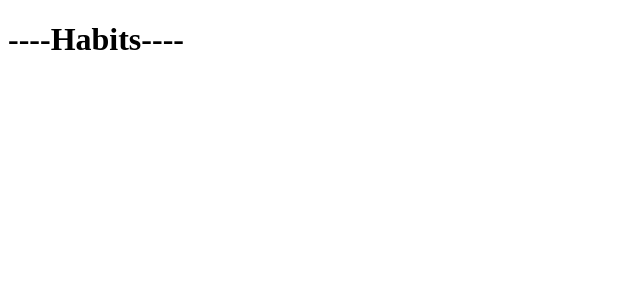
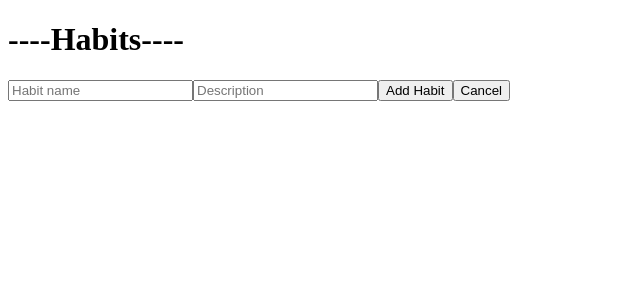
Before and after one commit to Jondrielle/Habit-Tracker, a Vue app in the folder frontend/: page / in a window 1280 px wide. Shown: the top 300 px of the page, without its empty margins (0-640 px from the left). Built offline with nearby package versions, Linux system fonts and the light colour scheme.

Commit message:
Fixing data flow design

```diff
--- a/frontend/src/App.vue
+++ b/frontend/src/App.vue
@@ -8,12 +8,6 @@ import HabitForm from "./components/HabitForm.vue"
 
 const habits = ref([])
 
-const name = ref("")
-const description = ref("")
-const id = ref(0)
-const isComplete = ref(false)
-const streak = ref(0)
-const lastCompletion = ref("")
 
 const isEditing = ref(false)
 const selectedHabit = ref(null)
@@ -35,21 +29,18 @@ async function getHabit(){
   }
 }
 
-async function addHabit(){
-  if (!name.value.trim()) return
-
+async function addHabit(habit){
   try{
-    const response = await fetch(`http://127.0.0.1:8000/habit`,{
-      method:"POST",
+    const response = await fetch("http://127.0.0.1:8000/habit", {
+      method: "POST",
       headers:{
-        "Content-Type":
-        "application/json"
+        "Content-Type":"application/json"
       },
       body: JSON.stringify({
-        name:name.value,
-        description:description.value
+        name: habit.name,
+        description: habit.description
       })
-    });
+    })
 
     if(!response.ok){
       throw new Error(`Response status: ${response.status}`)
@@ -58,9 +49,6 @@ async function addHabit(){
     const result = await response.json()
 
     habits.value.push(result)
-
-    name.value = ""
-    description.value = ""
 
   }catch(error){
     console.error(error.message)
@@ -81,6 +69,11 @@ async function handleDelete(id){
 
     habits.value = habits.value.filter(habit => habit.id !== id)
 
+    if(selectedHabit.value?.id === id){
+      selectedHabit.value = null
+      isEditing.value = false
+    }
+
     console.log("Task was deleted")
   }catch(error){
     console.error(error.message)
@@ -92,21 +85,19 @@ async function handleUpdate(habit){
     const response = await fetch(`http://127.0.0.1:8000/habits/${habit.id}`,{
       method:"PATCH",
       headers:{
-        "Content-Type":
-          "application/json"
+        "Content-Type":"application/json"
       },
       body: JSON.stringify(habit)
     })
 
-    name.value = ""
-    description.value = ""
+    console.log(habit)
+    if(!response.ok){
+      throw new Error(`Response: ${response.status}`)
+    }
+
     const updatedHabit = await response.json()
 
-    if(!response.ok){
-      throw new Error (`Response: ${response.status}`)
-    }
-
-    const index = habits.value.findIndex(habit => habit.id === id)
+    const index = habits.value.findIndex(h => h.id === habit.id)
 
     if(index !== -1){
       habits.value[index] = updatedHabit
@@ -114,7 +105,6 @@ async function handleUpdate(habit){
 
     isEditing.value = false
     selectedHabit.value = null
-
 
   }catch(error){
     console.error(error.message)
@@ -124,6 +114,11 @@ async function handleUpdate(habit){
 function startEdit(habit){
   selectedHabit.value = {...habit}
   isEditing.value = true
+}
+
+function cancelForm(){
+  selectedHabit.value = null
+  isEditing.value = false
 }
 
 onMounted(()=>{
@@ -137,16 +132,18 @@ onMounted(()=>{
     <div>
       <HabitItem :habit="habit"
       @delete="handleDelete"
-      @edit="startEdit(habit)"
+      @edit="startEdit"
       />
     </div>
   </div>
 
   <HabitForm
-    v-if="isEditing"
+    :key="selectedHabit?.id || 'new'"
     :habit="selectedHabit"
     :editMode ="isEditing"
-    @save="handleUpdate"/>
+    @save="handleUpdate" @create="addHabit"
+    @cancel="cancelForm"
+  />
 </template>
 
 <style scoped></style>
--- a/frontend/src/components/HabitForm.vue
+++ b/frontend/src/components/HabitForm.vue
@@ -6,21 +6,36 @@ const props = defineProps({
   habit: Object
 })
 
-const emit = defineEmits(["save"])
+const emit = defineEmits(["save","create","cancel"])
 
 const form = ref({
+  id: props.habit?.id,
   name: props.habit?.name || "",
-  description: props.habit?.description || ""
+  description: props.habit?.description || "",
+  is_complete: props.habit?.is_complete || false
 })
 
 function submit() {
-  emit("save", form.value)
+  if(props.editMode){
+    emit("save", form.value)
+  }
+  else{
+    emit("create", form.value)
+  }
 }
+
+function cancel(){
+  emit('cancel')
+}
+
 </script>
 
 <template>
   <form @submit.prevent="submit">
-    <input v-model="form.name" placeholder="Name" />
+    <input
+      v-model="form.name"
+      placeholder="Habit name"
+    />
 
     <input
       v-model="form.description"
@@ -30,5 +45,6 @@ function submit() {
     <button type="submit">
       {{ editMode ? "Update Habit" : "Add Habit" }}
     </button>
+    <button @click="cancel" type="button">Cancel</button>
   </form>
 </template>
```
Also changed, not shown: 1 other file (tests, documents, lock files or other folders).
